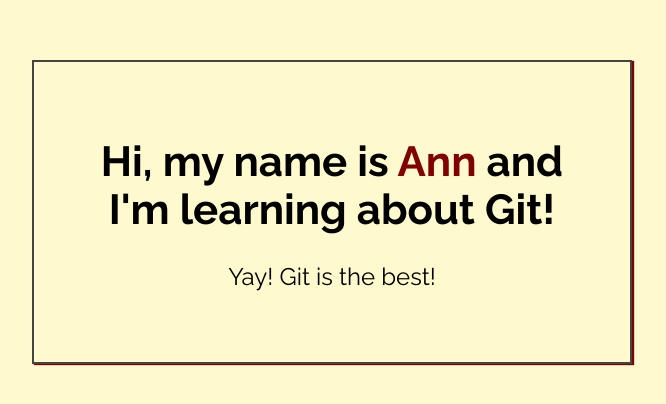
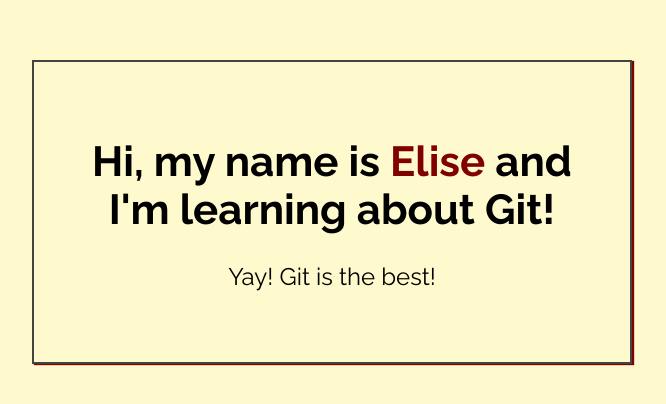
Before and after one commit to elisecormier11/my-first-repo, a plain HTML site: page index.html in a window 1280 px wide. Shown: the part 188-592 px from the top of the page, without its empty margins (308-974 px from the left). Drawn offline with Linux system fonts and the light colour scheme.

Commit message:
Added name to index.html

```diff
--- a/index.html
+++ b/index.html
@@ -14,7 +14,7 @@
 <body>
 
     <div class="greeting">
-        <h1>Hi, my name is <span class="highlight">Ann</span> and I'm learning about Git! </h1>
+        <h1>Hi, my name is <span class="highlight">Elise</span> and I'm learning about Git! </h1>
 
         <p>Yay! Git is the best!</p>
     </div>
```
